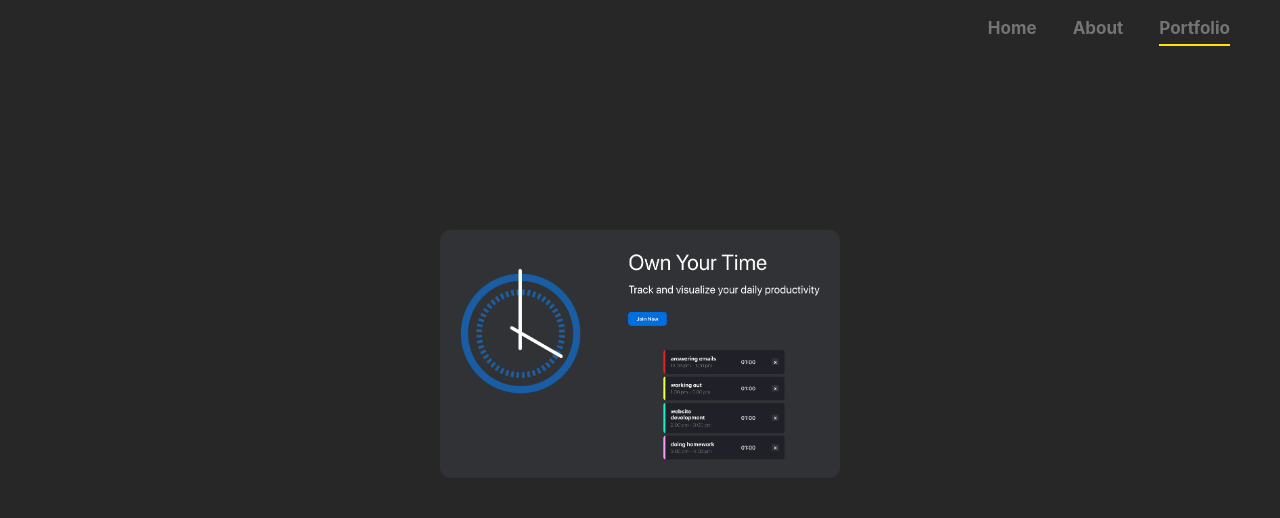
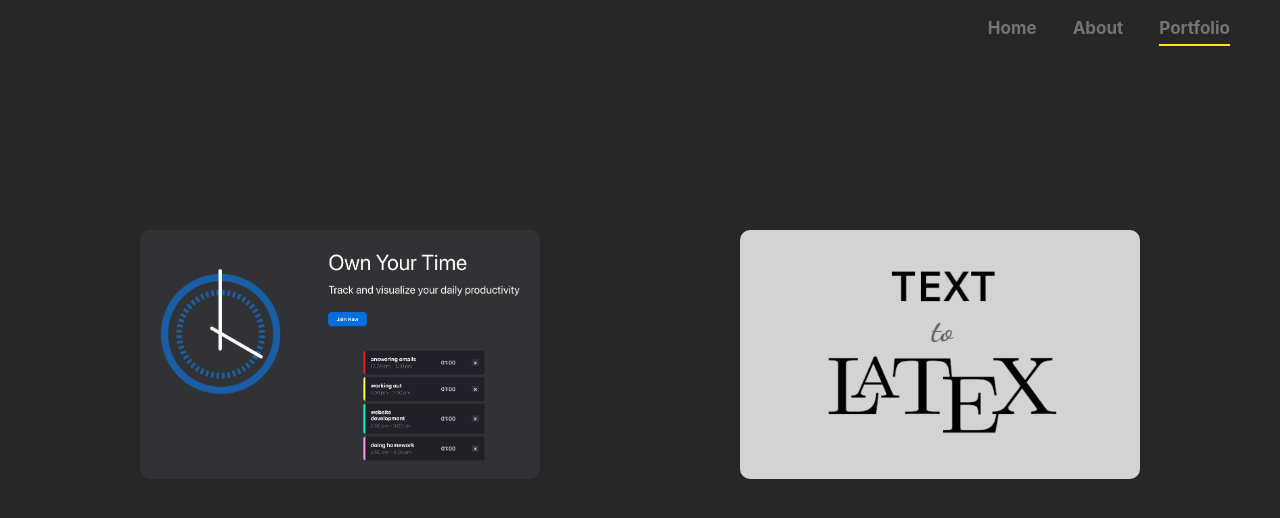
Before and after one commit to nvjoshi2/personalWebsite, a React (Create React App) app: page /portfolio in a window 1280 px wide. Shown: the top 518 px of the page. Built offline with nearby package versions, Linux system fonts and the light colour scheme.

Commit message:
added another portfolio item

```diff
--- a/src/components/PortfolioPage.css
+++ b/src/components/PortfolioPage.css
@@ -22,7 +22,7 @@
 .website-image {
     position: absolute;
     width: 400px;
-    height:auto;
+    height:249px;
     border-radius: 10px;
 }
 
--- a/src/components/pages/PortfolioPage.js
+++ b/src/components/pages/PortfolioPage.js
@@ -1,5 +1,6 @@
 import React from 'react';
 import TimeItPic from '../../timeit_screenshot.png';
+import LatexPic from '../../latex_screenshot.png'
 import '../PortfolioPage.css';
 const PortfolioPage = (props) => {
 
@@ -14,6 +15,15 @@ const PortfolioPage = (props) => {
                     </div>
                 </div>
             </div>
+            <div className = 'portfolio-item'>
+                <img className = 'website-image' src={LatexPic}/>
+                <div className = 'overlay'>
+                    <h3 className = 'title'>Text to LaTeX</h3>
+                    <div className = 'visit-button'>
+                        <a href="https://www.youtube.com/watch?v=dUh9TwvH2ZM" target="_blank">View Demo</a>
+                    </div>
+                </div>
+            </div>
         </div>
     )
 }
```
Also changed, not shown: latex_screenshot.png (added), src/latex_screenshot.png (added).
